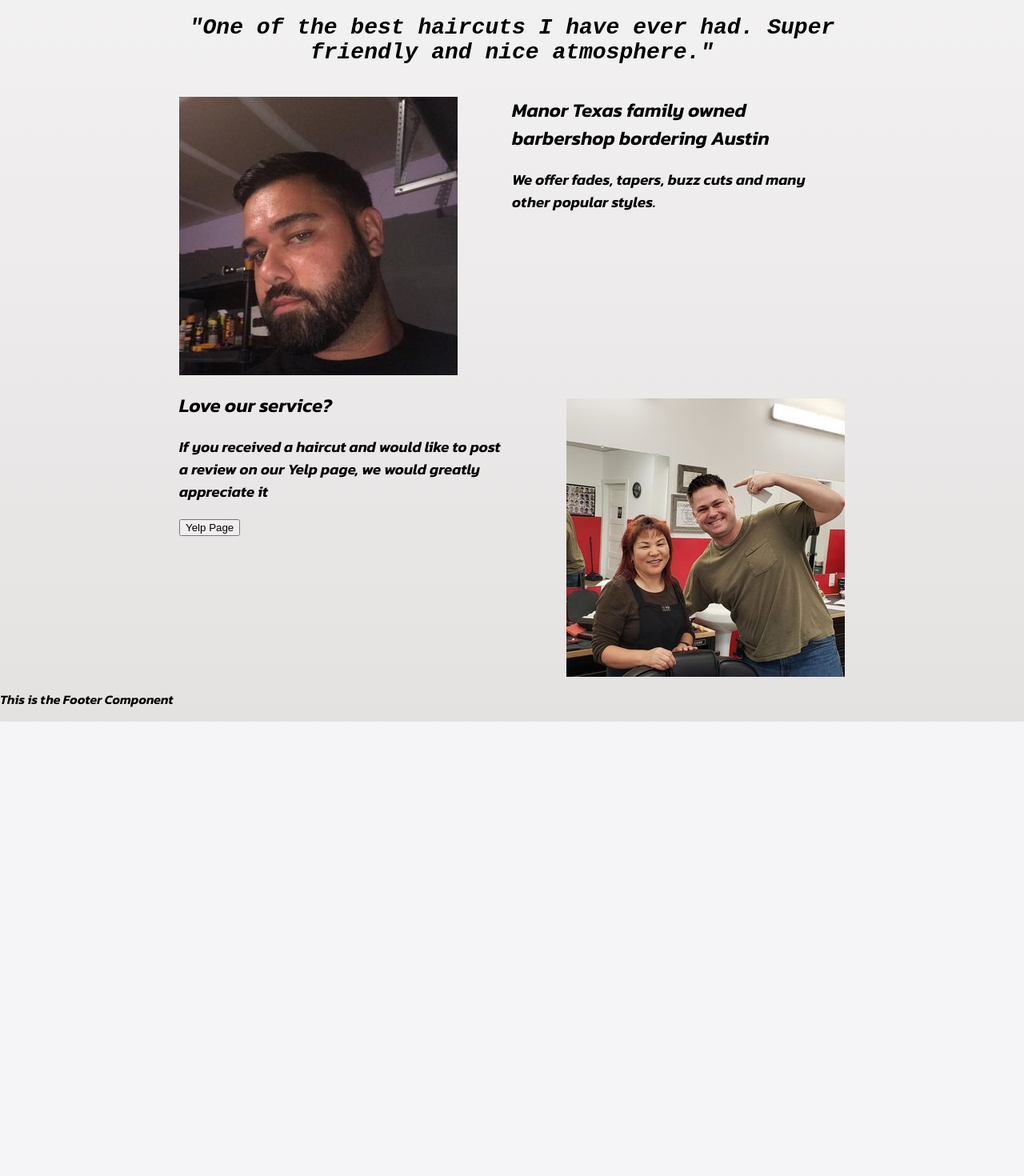
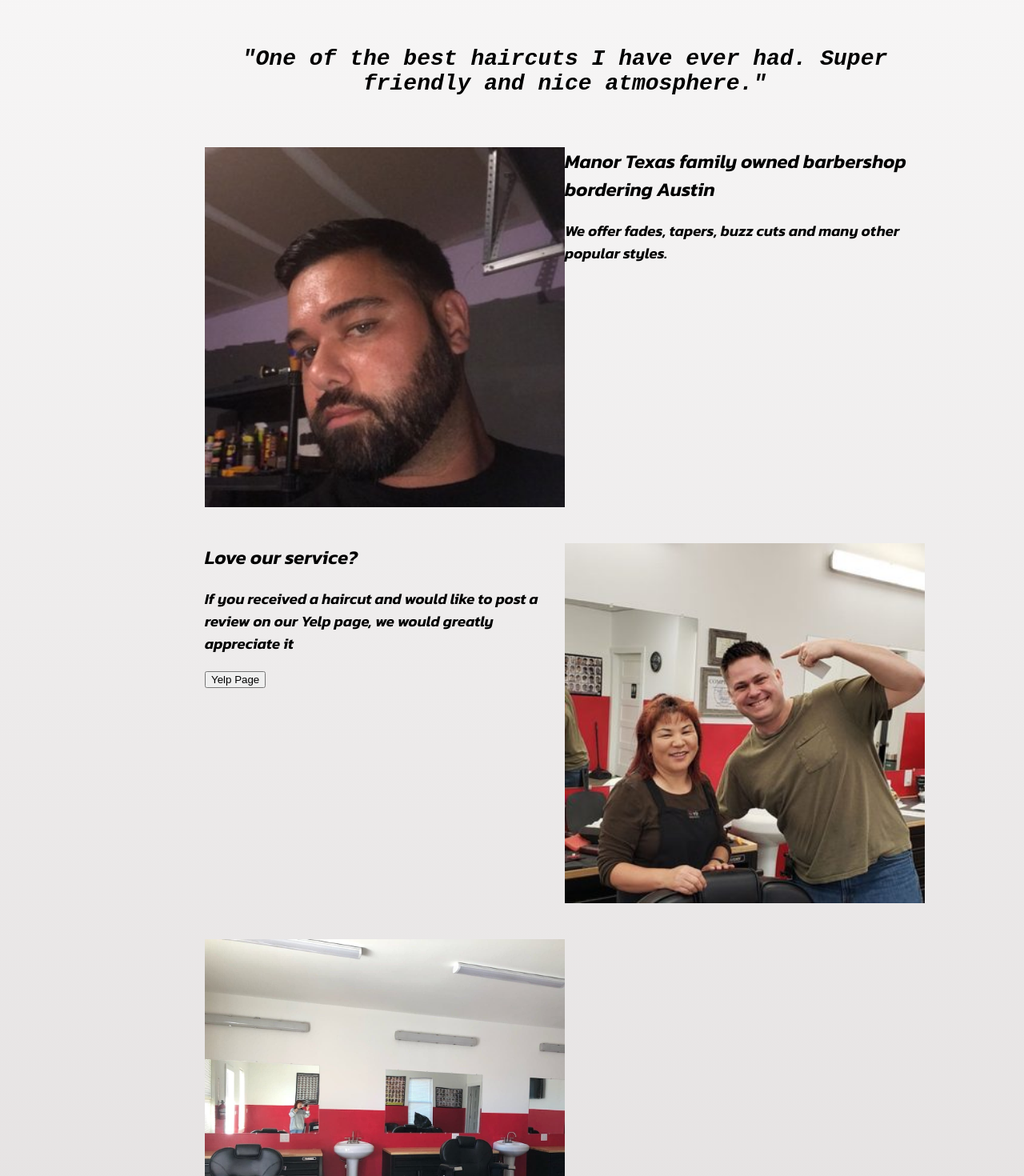
Before and after one commit to Brian4755/Jack-s-Barbershop, a React (Create React App) app: page / in a window 1280 px wide. Shown: the part 800-2270 px from the top of the page at 80% size. Before the commit the page ends 1702 px from the top, so only its background shows below. Built offline with nearby package versions, Linux system fonts and the light colour scheme.

Commit message:
image resizing for homepage

```diff
--- a/src/Carousel.css
+++ b/src/Carousel.css
@@ -1,4 +1,5 @@
 .examples {
   /* margin-left: 0%; */
-  margin-top: 5%;
+  margin-top: 10%;
+  width: 450px;
 }
--- a/src/Home.css
+++ b/src/Home.css
@@ -9,7 +9,7 @@ body {
 }
 
 .homepageSection2 {
-  width: 65%;
+  width: 60%;
   margin-left: auto;
   margin-right: auto;
   display: grid;
@@ -23,16 +23,26 @@ h1 {
   font-style: italic;
   font-size: 28px;
   font-weight: 800;
-  margin-top: 4%;
+  margin-top: 8%;
   grid-column: span 2;
 }
 
 .barberself {
   display: block;
-  margin-top: 7%;
+  margin-top: 10%;
   margin-left: auto;
+  width: 450px;
 }
 
 .homeSec2Text {
 
 }
+
+.barberStation {
+  width: 450px;
+  margin-top: 10%;
+}
+
+h2 {
+  margin-top: 10%;
+}
--- a/src/Home.jsx
+++ b/src/Home.jsx
@@ -22,6 +22,7 @@ const Home = () => {
         <button onClick={handleClick}>Yelp Page</button>
       </div>
       <img className='barberself' src="./barberself.jpg" alt="Lead Barber" />
+      <img className='barberStation' src="./barberstations.jpg" alt="Barber Stations" />
     </div>
     </>
    )
```
Also changed, not shown: public/barberstations.jpg (added).
